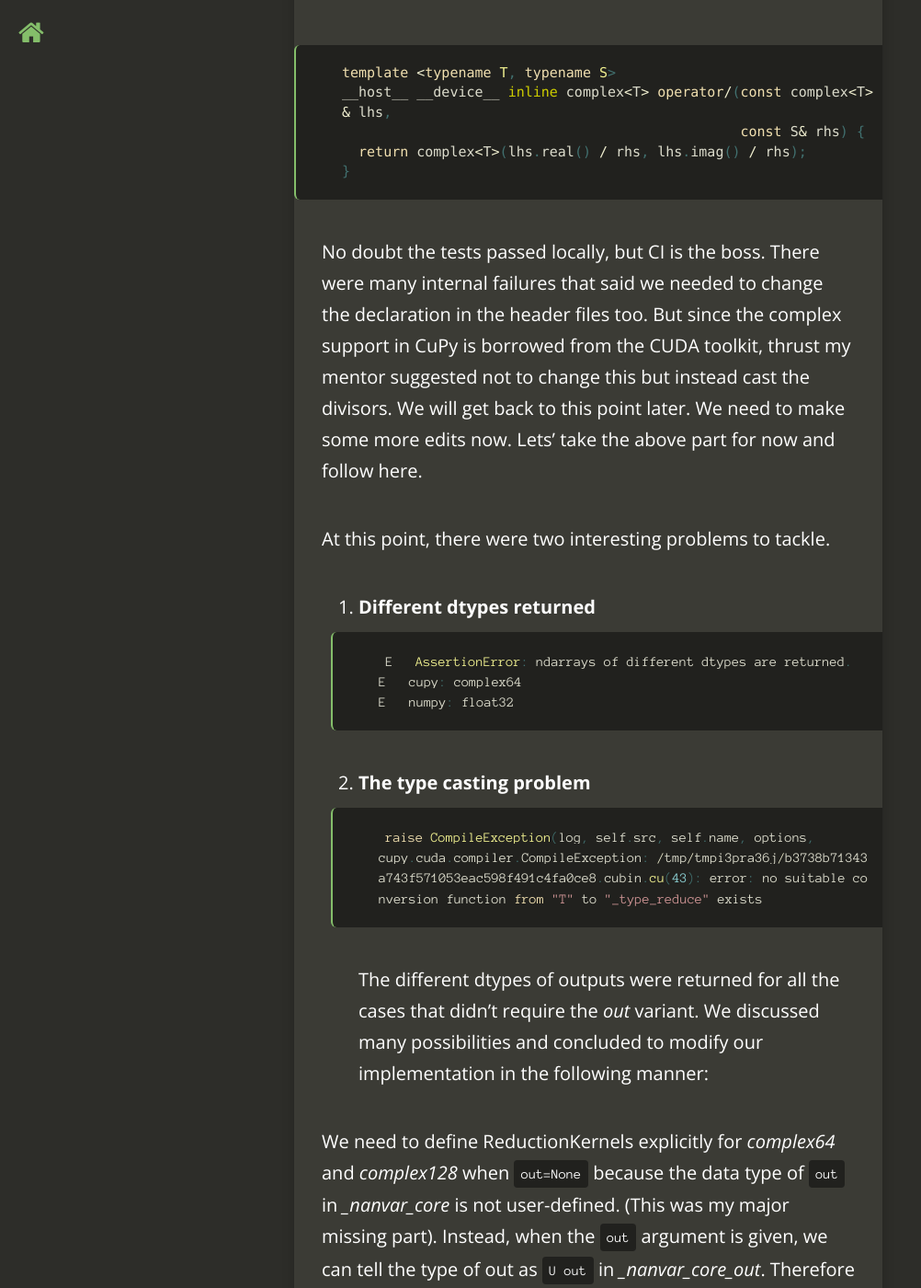
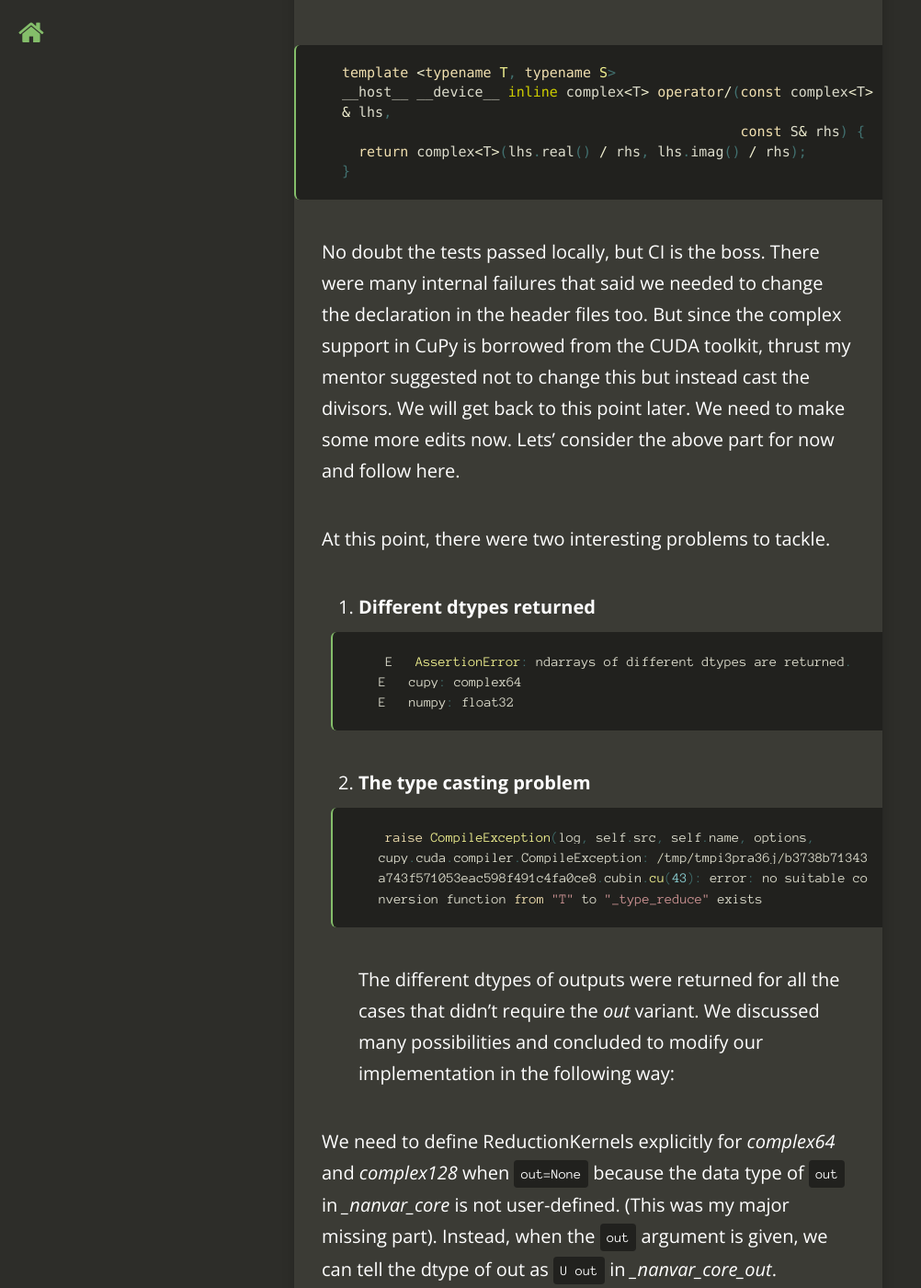
Before and after one commit to khushi-411/khushi-411.github.io, a Jekyll site: the page built from _posts/2022-07-29-GSoC-week6.md, in a window 1280 px wide and 1400 px high, scrolled down 4597 px. Shown: the whole window at 92% size, without its empty margins (0-1002 px from the left). Built offline with Jekyll 4.4.1, drawn with Linux system fonts in a browser that asks for light colours; nearby versions of some CDN libraries; comment, search, counter and statistics services are not loaded; some of the changed text lies outside the part shown.

Commit message:
minor fixes

````diff
--- a/_posts/2022-07-29-GSoC-week6.md
+++ b/_posts/2022-07-29-GSoC-week6.md
@@ -132,7 +132,7 @@ cdef _nanvar_core_out = ReductionKernel(
 ### **Add Complex dtype support**
 First, we removed the assertion mentioned in the `_nanvar`
 definition to support complex dtype in *nanvar* and
-*nanstd*. We then added `complex64` (`'F'`) and `complex128`,
+*nanstd*. We then added `complex64` (`'F'`) and `complex128`
 (`'D'`) dtypes as input: (Note: currently CuPy does not support *ComplexHalf*)
 ```pyx
 _count_non_nan = create_reduction_func(
@@ -165,7 +165,7 @@ But since the complex support in CuPy is borrowed from
 the CUDA toolkit, thrust my mentor suggested not to
 change this but instead cast the divisors. We will get
 back to this point later. We need to make some more
-edits now. Lets' take the above part for now and follow here.
+edits now. Lets' consider the above part for now and follow here.
 
 At this point, there were two interesting problems to tackle.
 1. **Different dtypes returned**
@@ -182,16 +182,17 @@ cupy.cuda.compiler.CompileException: /tmp/tmpi3pra36j/b3738b71343a743f571053eac5
 The different dtypes of outputs were returned for all
 the cases that didn't require the *out* variant.
 We discussed many possibilities and concluded to
-modify our implementation in the following manner:
+modify our implementation in the following way:
 
 We need to define ReductionKernels explicitly for
 *complex64* and *complex128* when `out=None` because
 the data type of `out` in *_nanvar_core* is not
 user-defined. (This was my major missing part).
 Instead, when the `out` argument is given, we can tell
-the type of out as `U out` in *_nanvar_core_out*. Therefore
-we need to use complex kernels when dtypes is complex64 or
-complex128 when out=None, while we do not need in the other case.
+the dtype of out as `U out` in *_nanvar_core_out*. Therefore
+we need to define kernels with input dtype as complex,
+when dtypes is complex64 or
+complex128 and out=None, while we do not need to change in the other case.
 ```pyx
 cpdef _ndarray_base _nanvar(_ndarray_base a, axis, dtype, out, ddof, keepdims):
 
````
